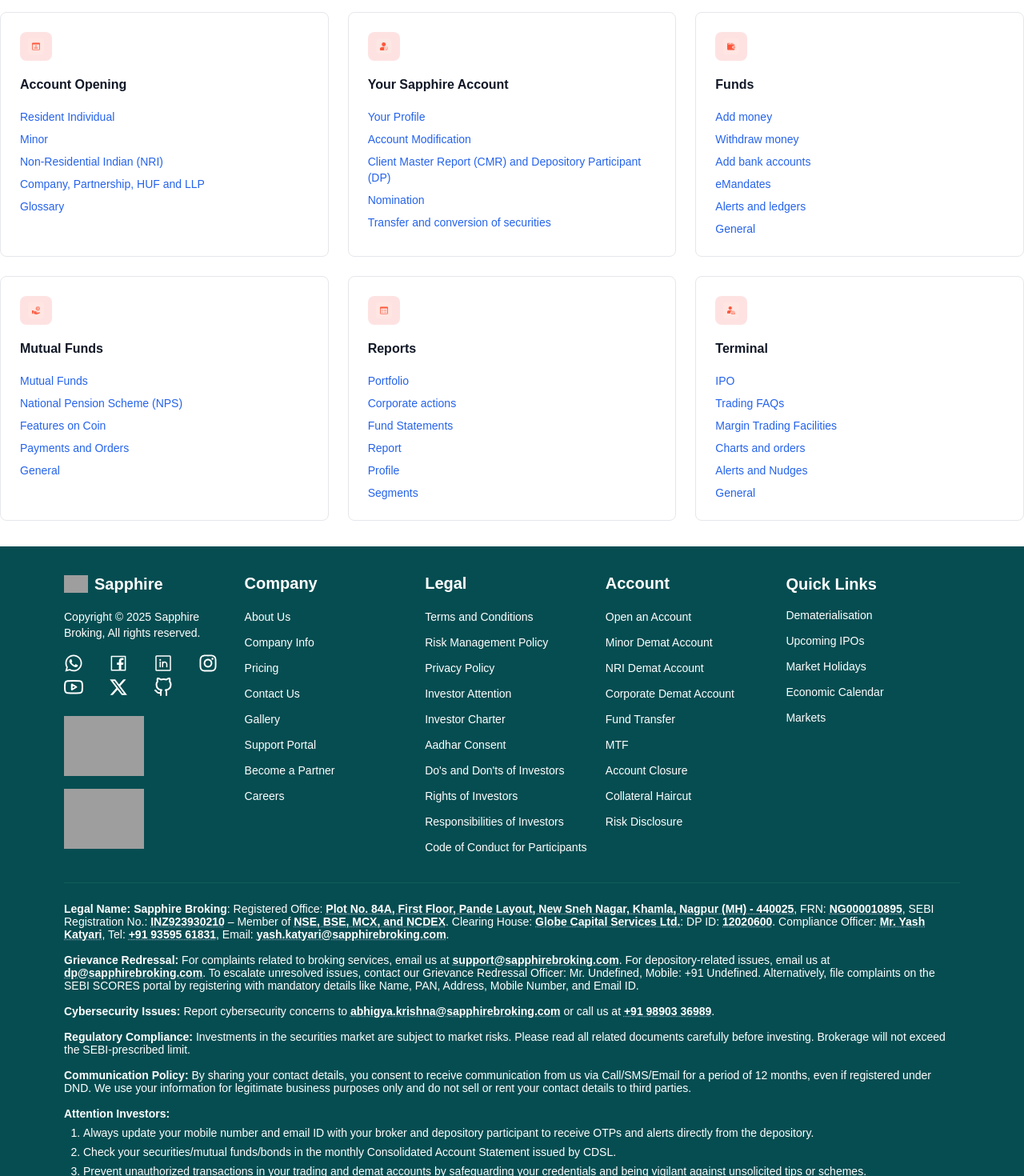
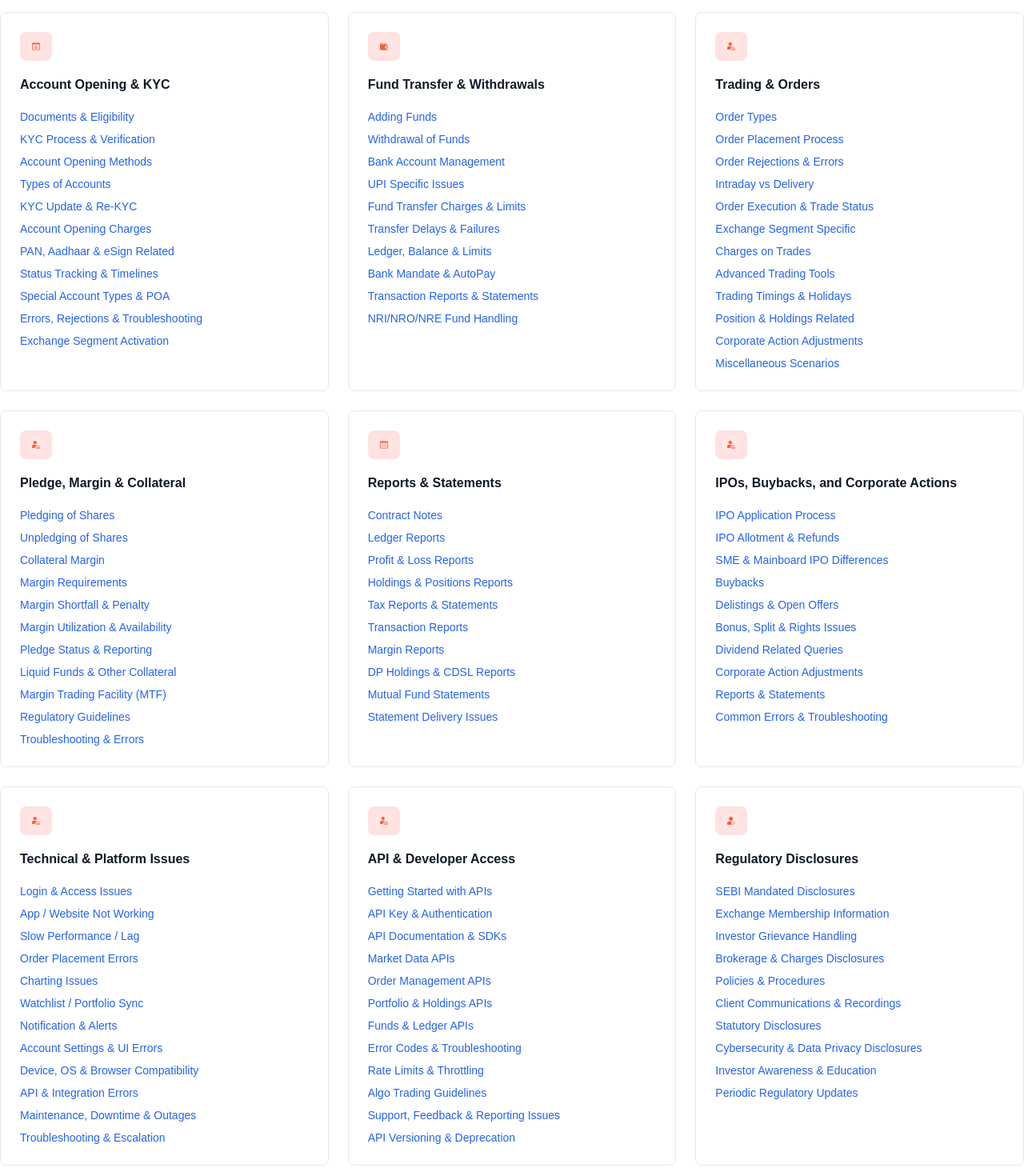
Before and after one commit to BrokingSapphire/SupportPortal, a Next.js app: page / in a window 1280 px wide. Shown: the part 460-1930 px from the top of the page at 80% size. Built offline with nearby package versions, Linux system fonts and the light colour scheme; grey boxes are pictures that could not be loaded.

Commit message:
fix: fix routing

```diff
--- a/src/app/page.tsx
+++ b/src/app/page.tsx
@@ -2,6 +2,7 @@
 import React, { useState } from 'react';
 import { useRouter } from 'next/navigation';
 import { Search } from 'lucide-react';
+import { topics, getSubcategoriesByTopic } from '@/constants';
 
 interface HelpLink {
   text: string;
@@ -29,113 +30,50 @@
     'US stocks'
   ];
 
-  const helpCategories: HelpCategory[] = [
-    {
-      icon: (
+  // Dynamic help categories based on constants
+  const helpCategories: HelpCategory[] = topics.map((topic) => {
+    const subcategories = getSubcategoriesByTopic(topic.id);
+    const links: HelpLink[] = subcategories.map((subcategory) => ({
+      text: subcategory.title,
+      color: 'text-blue-500',
+      href: `/support/${topic.id}/${subcategory.id}`
+    }));
+
+    // Map topic IDs to icons
+    const getIcon = (topicId: string) => {
+      const iconMap: { [key: string]: string } = {
+        'account-opening-kyc': '/home/account opening.svg',
+        'fund-transfer-withdrawals': '/home/funds.svg',
+        'trading-orders': '/home/terminal.svg',
+        'reports-statements': '/home/reports.svg',
+        'ipos-buybacks-corporate-actions': '/home/terminal.svg',
+        'technical-platform-issues': '/home/terminal.svg',
+        'api-developer-access': '/home/terminal.svg',
+        'regulatory-disclosures': '/home/account.svg',
+        'sub-broker-franchise-help': '/home/account.svg',
+        'account-reactivation-closure': '/home/account.svg',
+        'segment-specific-help': '/home/terminal.svg',
+        'nri-international-client-help': '/home/account.svg',
+        'new-user-guide-getting-started': '/home/account.svg',
+        'pledge-margin-collateral': '/home/terminal.svg'
+      };
+
+      const iconPath = iconMap[topicId] || '/home/account.svg';
+      return (
         <img
-          src="/home/account opening.svg"
-          alt="Account Opening"
+          src={iconPath}
+          alt={topic.title}
           className="w-5 h-5"
         />
-      ),
-      title: 'Account Opening',
-      links: [
-        { text: 'Resident Individual', color: 'text-blue-500', href: '/support/account-opening/resident-individual' },
-        { text: 'Minor', color: 'text-blue-500', href: '/support/account-opening/minor' },
-        { text: 'Non-Residential Indian (NRI)', color: 'text-blue-500', href: '/support/account-opening/nri' },
-        { text: 'Company, Partnership, HUF and LLP', color: 'text-blue-500', href: '/support/account-opening/corporate' },
-        { text: 'Glossary', color: 'text-blue-500', href: '/support/account-opening/glossary' }
-      ]
-    },
-    {
-      icon: (
-        <img
-          src="/home/account.svg"
-          alt="Your Sapphire Account"
-          className="w-5 h-5"
-        />
-      ),
-      title: 'Your Sapphire Account',
-      links: [
-        { text: 'Your Profile', color: 'text-blue-500', href: '/support/your-sapphire-account/profile-management' },
-        { text: 'Account Modification', color: 'text-blue-500', href: '/support/your-sapphire-account/account-modification' },
-        { text: 'Client Master Report (CMR) and Depository Participant (DP)', color: 'text-blue-500', href: '/support/your-sapphire-account/cmr-dp' },
-        { text: 'Nomination', color: 'text-blue-500', href: '/support/your-sapphire-account/nomination' },
-        { text: 'Transfer and conversion of securities', color: 'text-blue-500', href: '/support/your-sapphire-account/securities-transfer' }
-      ]
-    },
-    {
-      icon: (
-        <img
-          src="/home/funds.svg"
-          alt="Funds"
-          className="w-5 h-5"
-        />
-      ),
-      title: 'Funds',
-      links: [
-        { text: 'Add money', color: 'text-blue-500', href: '/support/funds/add-money' },
-        { text: 'Withdraw money', color: 'text-blue-500', href: '/support/funds/withdraw-money' },
-        { text: 'Add bank accounts', color: 'text-blue-500', href: '/support/funds/bank-accounts' },
-        { text: 'eMandates', color: 'text-blue-500', href: '/support/funds/emandates' },
-        { text: 'Alerts and ledgers', color: 'text-blue-500', href: '/support/funds/alerts-ledgers' },
-        { text: 'General', color: 'text-blue-500', href: '/support/funds/general' }
-      ]
-    },
-    {
-      icon: (
-        <img
-          src="/home/mutual funds.svg"
-          alt="Mutual Funds"
-          className="w-5 h-5"
-        />
-      ),
-      title: 'Mutual Funds',
-      links: [
-        { text: 'Mutual Funds', color: 'text-blue-500', href: '/support/mutual-funds/mutual-funds' },
-        { text: 'National Pension Scheme (NPS)', color: 'text-blue-500', href: '/support/mutual-funds/nps' },
-        { text: 'Features on Coin', color: 'text-blue-500', href: '/support/mutual-funds/coin-features' },
-        { text: 'Payments and Orders', color: 'text-blue-500', href: '/support/mutual-funds/payments-orders' },
-        { text: 'General', color: 'text-blue-500', href: '/support/mutual-funds/general' }
-      ]
-    },
-    {
-      icon: (
-        <img
-          src="/home/reports.svg"
-          alt="Reports"
-          className="w-5 h-5"
-        />
-      ),
-      title: 'Reports',
-      links: [
-        { text: 'Portfolio', color: 'text-blue-500', href: '/support/reports/portfolio' },
-        { text: 'Corporate actions', color: 'text-blue-500', href: '/support/reports/corporate-actions' },
-        { text: 'Fund Statements', color: 'text-blue-500', href: '/support/reports/fund-statements' },
-        { text: 'Report', color: 'text-blue-500', href: '/support/reports/general-reports' },
-        { text: 'Profile', color: 'text-blue-500', href: '/support/reports/profile-reports' },
-        { text: 'Segments', color: 'text-blue-500', href: '/support/reports/segments' }
-      ]
-    },
-    {
-      icon: (
-        <img
-          src="/home/terminal.svg"
-          alt="Terminal"
-          className="w-5 h-5"
-        />
-      ),
-      title: 'Terminal',
-      links: [
-        { text: 'IPO', color: 'text-blue-500', href: '/support/terminal/ipo' },
-        { text: 'Trading FAQs', color: 'text-blue-500', href: '/support/terminal/trading-faqs' },
-        { text: 'Margin Trading Facilities', color: 'text-blue-500', href: '/support/terminal/margin-trading' },
-        { text: 'Charts and orders', color: 'text-blue-500', href: '/support/terminal/charts-orders' },
-        { text: 'Alerts and Nudges', color: 'text-blue-500', href: '/support/terminal/alerts-nudges' },
-        { text: 'General', color: 'text-blue-500', href: '/support/terminal/general' }
-      ]
-    }
-  ];
+      );
+    };
+
+    return {
+      icon: getIcon(topic.id),
+      title: topic.title,
+      links
+    };
+  });
 
   const handleSearch = (e: React.FormEvent) => {
     e.preventDefault();
@@ -152,11 +90,11 @@
     // Filter by active tab
     if (activeTab !== 'Most Asked') {
       const tabCategoryMapping: { [key: string]: string[] } = {
-        'Your Sapphire account': ['Your Sapphire Account', 'Account Opening'],
-        'Funds': ['Funds'],
-        'Services': ['Terminal', 'Reports'],
-        'Mutual Funds': ['Mutual Funds'],
-        'US stocks': ['Terminal']
+        'Your Sapphire account': ['Account Opening & KYC', 'Account Reactivation/Closure', 'Regulatory Disclosures', 'Sub-Broker / Franchise Help', 'NRI & International Client Help', 'New User Guide / Getting Started'],
+        'Funds': ['Fund Transfer & Withdrawals'],
+        'Services': ['Trading & Orders', 'Reports & Statements', 'Technical & Platform Issues', 'API & Developer Access', 'Segment-Specific Help (NSE, BSE, MCX, NCDEX)', 'Pledge, Margin & Collateral'],
+        'Mutual Funds': ['Reports & Statements'],
+        'US stocks': ['Trading & Orders', 'Technical & Platform Issues']
       };
 
       const allowedCategories = tabCategoryMapping[activeTab] || [];
--- a/src/constants/qna.ts
+++ b/src/constants/qna.ts
@@ -482,6 +482,143 @@
       },
     },
   },
+  "new-user-guide-getting-started": {
+    "platform-overview": {
+      "what-is-sapphire-broking": {
+        id: "what-is-sapphire-broking",
+        question: "What is Sapphire Broking and what services do you offer?",
+        answer: `<p>Sapphire Broking is a leading financial services company that provides comprehensive trading and investment solutions:</p>
+
+            <h3>Our Services</h3>
+            <ul>
+              <li><strong>Equity Trading:</strong> Buy and sell stocks on NSE, BSE</li>
+              <li><strong>F&O Trading:</strong> Futures and Options trading</li>
+              <li><strong>Commodity Trading:</strong> MCX, NCDEX trading</li>
+              <li><strong>Currency Trading:</strong> Currency derivatives</li>
+              <li><strong>Mutual Funds:</strong> Direct mutual fund investments</li>
+              <li><strong>IPOs:</strong> Apply for Initial Public Offerings</li>
+              <li><strong>Research:</strong> Market analysis and recommendations</li>
+            </ul>
+
+            <h3>Key Features</h3>
+            <ul>
+              <li>Advanced trading platforms</li>
+              <li>Mobile and web applications</li>
+              <li>Real-time market data</li>
+              <li>24/7 customer support</li>
+              <li>Competitive brokerage rates</li>
+              <li>Secure and regulated</li>
+            </ul>
+
+            <h3>Why Choose Sapphire Broking?</h3>
+            <ul>
+              <li>SEBI registered broker</li>
+              <li>Multiple exchange memberships</li>
+              <li>Advanced technology</li>
+              <li>Expert support team</li>
+              <li>Educational resources</li>
+            </ul>`,
+        lastUpdated: "2025-07-01",
+        helpful: 45,
+        notHelpful: 2,
+      },
+    },
+    "first-steps": {
+      "how-to-get-started": {
+        id: "how-to-get-started",
+        question: "How do I get started with Sapphire Broking?",
+        answer: `<p>Getting started with Sapphire Broking is simple and can be completed online:</p>
+
+            <h3>Step 1: Account Opening</h3>
+            <ol>
+              <li>Visit our website or download the mobile app</li>
+              <li>Click on "Open Account" or "Get Started"</li>
+              <li>Enter your basic details (name, mobile, email)</li>
+              <li>Complete KYC verification</li>
+              <li>Upload required documents</li>
+              <li>Complete In-Person Verification (IPV)</li>
+              <li>Sign documents digitally</li>
+            </ol>
+
+            <h3>Step 2: Account Activation</h3>
+            <ul>
+              <li>Account processed within 24-48 hours</li>
+              <li>Receive login credentials via SMS/Email</li>
+              <li>Set up your trading password</li>
+              <li>Link your bank account</li>
+            </ul>
+
+            <h3>Step 3: Start Trading</h3>
+            <ul>
+              <li>Add funds to your account</li>
+              <li>Explore the trading platform</li>
+              <li>Place your first order</li>
+              <li>Access research and analysis</li>
+            </ul>
+
+            <h3>Required Documents</h3>
+            <ul>
+              <li>PAN Card (mandatory)</li>
+              <li>Aadhaar Card</li>
+              <li>Bank Account details</li>
+              <li>Income proof (for F&O)</li>
+            </ul>`,
+        lastUpdated: "2025-07-01",
+        helpful: 67,
+        notHelpful: 3,
+      },
+    },
+    "account-setup": {
+      "setting-up-trading-account": {
+        id: "setting-up-trading-account",
+        question: "How to set up my trading account after opening?",
+        answer: `<p>After your account is opened, follow these steps to set it up completely:</p>
+
+            <h3>Initial Setup</h3>
+            <ol>
+              <li><strong>Login:</strong> Use the credentials sent to your mobile/email</li>
+              <li><strong>Change Password:</strong> Set a strong, unique password</li>
+              <li><strong>Complete Profile:</strong> Add missing information if any</li>
+              <li><strong>Bank Linking:</strong> Link your bank account for fund transfers</li>
+            </ol>
+
+            <h3>Security Setup</h3>
+            <ul>
+              <li>Enable two-factor authentication (2FA)</li>
+              <li>Set up security questions</li>
+              <li>Configure login alerts</li>
+              <li>Review privacy settings</li>
+            </ul>
+
+            <h3>Trading Setup</h3>
+            <ul>
+              <li>Choose trading segments (Equity, F&O, etc.)</li>
+              <li>Set up watchlists</li>
+              <li>Configure order preferences</li>
+              <li>Set up price alerts</li>
+            </ul>
+
+            <h3>Mobile App Setup</h3>
+            <ul>
+              <li>Download mobile app</li>
+              <li>Login with same credentials</li>
+              <li>Enable biometric login</li>
+              <li>Set up notifications</li>
+            </ul>
+
+            <h3>First Steps</h3>
+            <ul>
+              <li>Add funds to your account</li>
+              <li>Explore the platform features</li>
+              <li>Read educational content</li>
+              <li>Start with small trades</li>
+            </ul>`,
+        lastUpdated: "2025-07-01",
+        helpful: 34,
+        notHelpful: 1,
+      },
+    },
+  },
 };
 
 // Helper functions to work with the new structure
--- a/src/constants/subcategory.ts
+++ b/src/constants/subcategory.ts
@@ -582,6 +582,40 @@
       title: "Account Modification & Closure (NRI-specific)",
     },
   ],
+  "new-user-guide-getting-started": [
+    {
+      id: "platform-overview",
+      title: "Platform Overview",
+    },
+    {
+      id: "first-steps",
+      title: "First Steps",
+    },
+    {
+      id: "account-setup",
+      title: "Account Setup",
+    },
+    {
+      id: "basic-trading",
+      title: "Basic Trading",
+    },
+    {
+      id: "safety-security",
+      title: "Safety & Security",
+    },
+    {
+      id: "common-features",
+      title: "Common Features",
+    },
+    {
+      id: "troubleshooting",
+      title: "Troubleshooting",
+    },
+    {
+      id: "support-resources",
+      title: "Support Resources",
+    },
+  ],
 };
 
 export const getSubcategoriesByTopic = (topicId: string): Subcategory[] => {
```
Also changed, not shown: src/app/support/[topic]/[doubt]/page.tsx (+11 -11 lines), src/constants/index.ts (+16 -3 lines).
